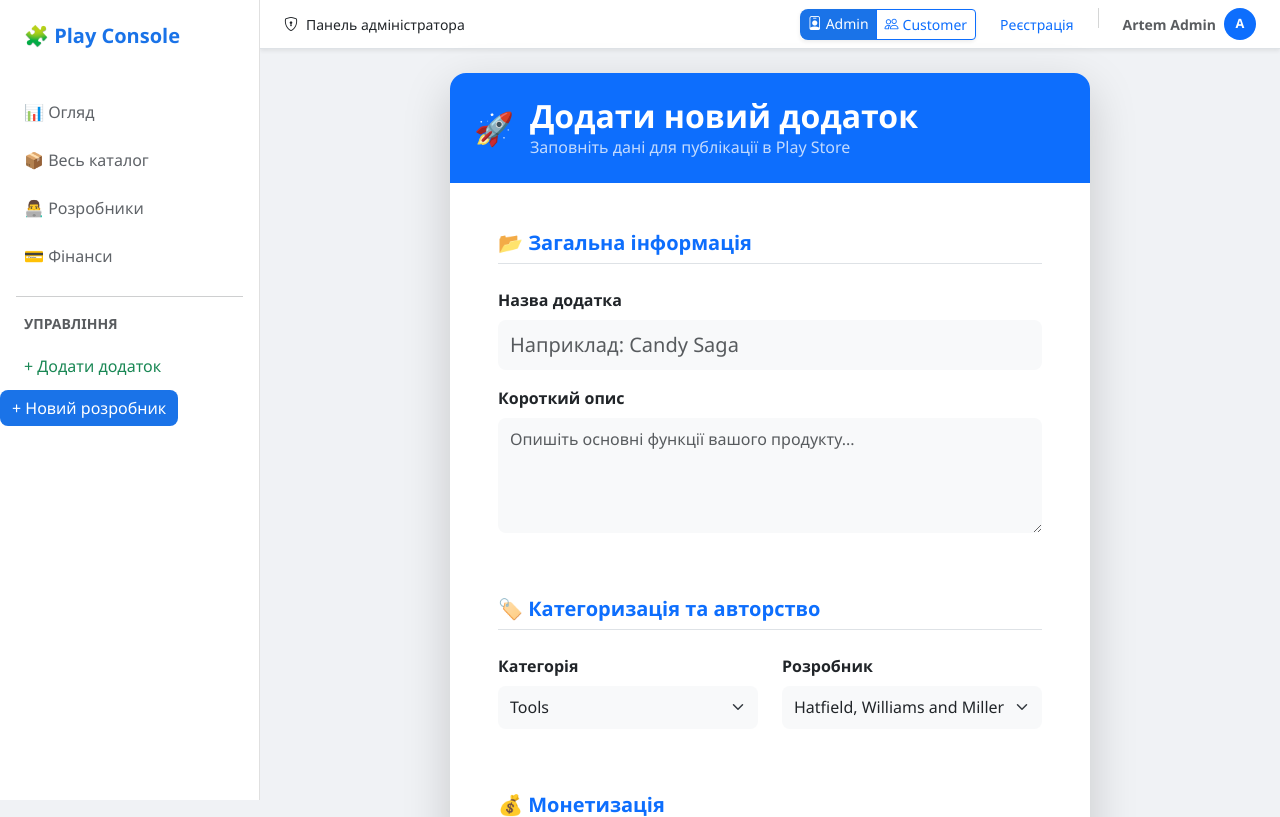
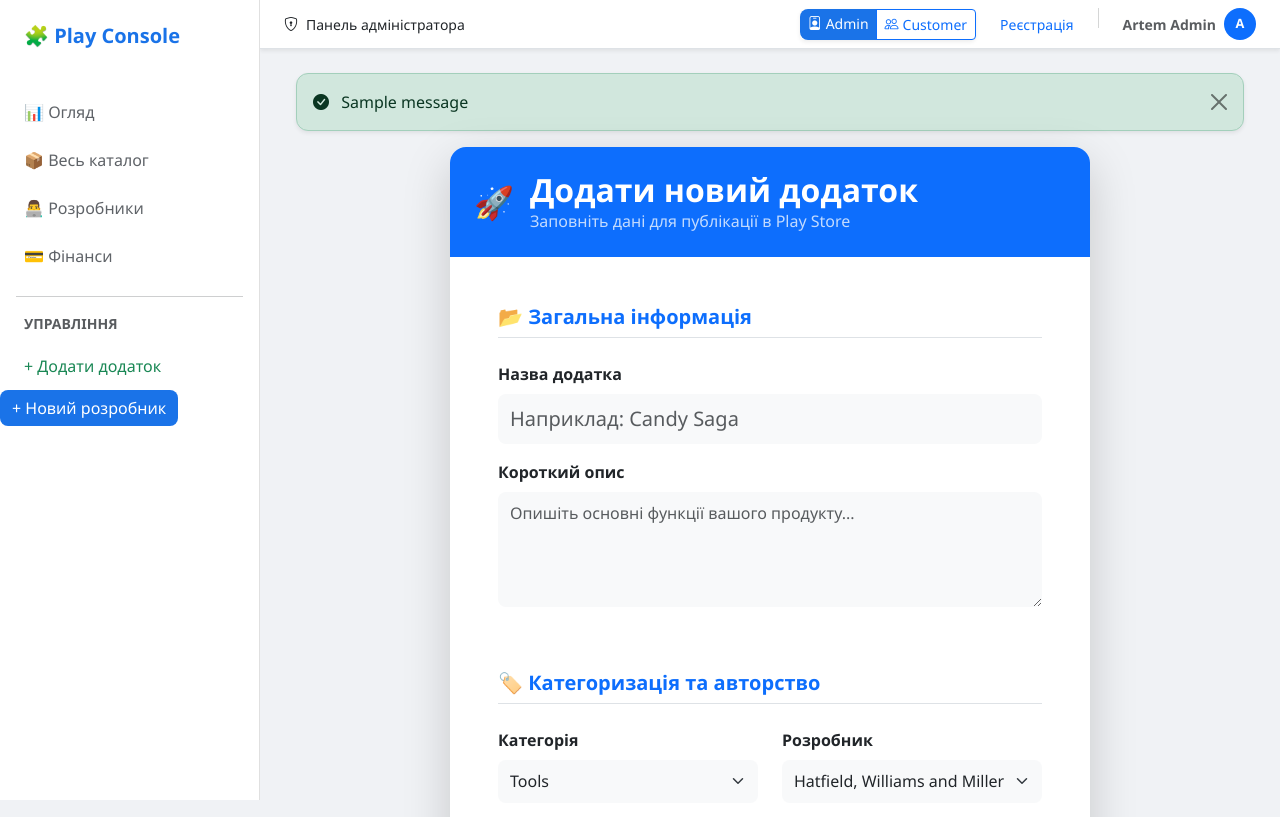
Before and after one commit to Art-Invis/Software-doc-design, a Flask app: page /app/create in a window 1280 px wide. Shown: the top 817 px of the page. Run offline with Flask 3, Linux system fonts and the light colour scheme; one stand-in notice (Sample message) is shown.

Commit message:
Add duplicate user check and UI error handling

```diff
--- a/Google_play_store/src/bll/services.py
+++ b/Google_play_store/src/bll/services.py
@@ -234,7 +234,20 @@ class GooglePlayService:
             )
             self._repository.save_entities([new_review])
 
+    def get_user_by_email(self, email: str):
+        """Шукає користувача за email."""
+        customers = self._repository.get_all_customers()
+        developers = self._repository.get_all_developers()
+
+        for u in customers + developers:
+            if u.email.lower() == email.lower():
+                return u
+        return None
+
     def create_developer(self, data):
+        if self.get_user_by_email(data['email']):
+            return False, "Користувач з таким Email вже існує!"
+
         new_dev = Developer(
             email=data['email'],
             password=data['password'],
@@ -243,8 +256,12 @@ class GooglePlayService:
             user_type="developer"
         )
         self._repository.save_entities([new_dev])
+        return True, "Розробника успішно створено."
 
     def create_customer(self, data):
+        if self.get_user_by_email(data['email']):
+            return False, "Користувач з таким Email вже існує!"
+
         new_cust = Customer(
             email=data['email'],
             password=data['password'],
@@ -253,3 +270,4 @@ class GooglePlayService:
             user_type="customer"
         )
         self._repository.save_entities([new_cust])
+        return True, "Клієнта успішно створено."
--- a/Google_play_store/src/web/routes.py
+++ b/Google_play_store/src/web/routes.py
@@ -1,7 +1,4 @@
-from flask import render_template, request, redirect, url_for
-from app import app, service
-
-from flask import render_template, request, redirect, url_for
+from flask import render_template, request, redirect, url_for, flash
 from app import app, service
 import uuid
 @app.route('/')
@@ -150,24 +147,30 @@ def create_user():
     role = request.args.get('role', 'admin')
 
     if request.method == 'POST':
+        email = request.form['email']
+        password = request.form['password']
+
         if role == 'customer':
             data = {
-                'email': request.form['email'],
-                'password': request.form['password'],
-                'payment_method': request.form['payment_method'],
-                'user_type': 'customer'
+                'email': email,
+                'password': password,
+                'payment_method': request.form['payment_method']
             }
-            service.create_customer(data)
-            return redirect(url_for('index', role='customer'))
+            success, message = service.create_customer(data)
         else:
             data = {
-                'email': request.form['email'],
-                'password': request.form['password'],
+                'email': email,
+                'password': password,
                 'company_name': request.form['company_name'],
-                'dev_key': request.form.get('dev_key') or str(uuid.uuid4())[:12],
-                'user_type': 'developer'
+                'dev_key': request.form.get('dev_key') or str(uuid.uuid4())[:12]
             }
-            service.create_developer(data)
-            return redirect(url_for('list_developers', role='admin'))
+            success, message = service.create_developer(data)
 
-    return render_template('user_form.html')
+        if success:
+            flash(message, "success")
+            return redirect(url_for('list_developers' if role != 'customer' else 'index'))
+        else:
+            flash(message, "danger")
+            return render_template('user_form.html', role=role)
+
+    return render_template('user_form.html', role=role)
--- a/Google_play_store/src/web/templates/layout.html
+++ b/Google_play_store/src/web/templates/layout.html
@@ -73,6 +73,23 @@
         </header>
 
         <main class="p-4">
+            <div class="container-fluid">
+                {% with messages = get_flashed_messages(with_categories=true) %}
+                {% if messages %}
+                    {% for category, message in messages %}
+                    <div class="alert alert-{{ category }} alert-dismissible fade show shadow-sm" role="alert" style="border-radius: 12px;">
+                        {% if category == 'danger' %}
+                            <i class="bi bi-exclamation-triangle-fill me-2"></i>
+                        {% else %}
+                            <i class="bi bi-check-circle-fill me-2"></i>
+                        {% endif %}
+                        {{ message }}
+                        <button type="button" class="btn-close" data-bs-dismiss="alert" aria-label="Close"></button>
+                    </div>
+                    {% endfor %}
+                {% endif %}
+                {% endwith %}
+            </div>
             {% block breadcrumbs %}{% endblock %}
             {% block content %}{% endblock %}
         </main>
```
Also changed, not shown: Google_play_store/data/google_play.db.
